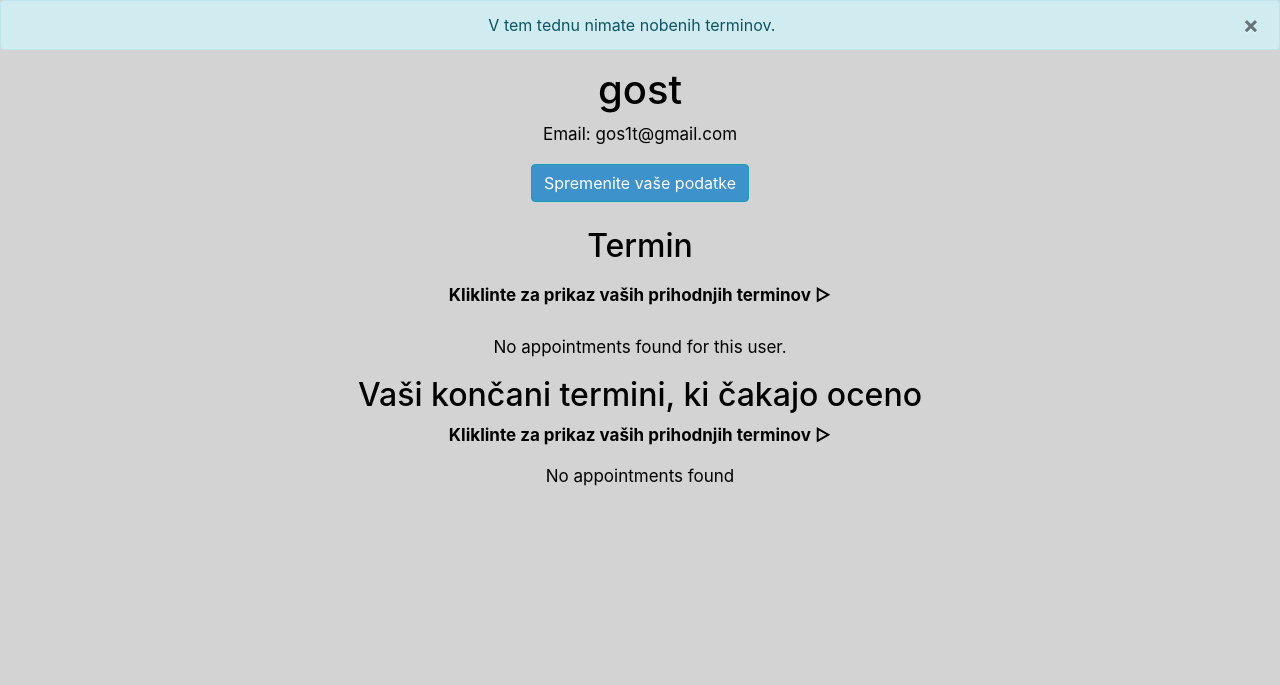
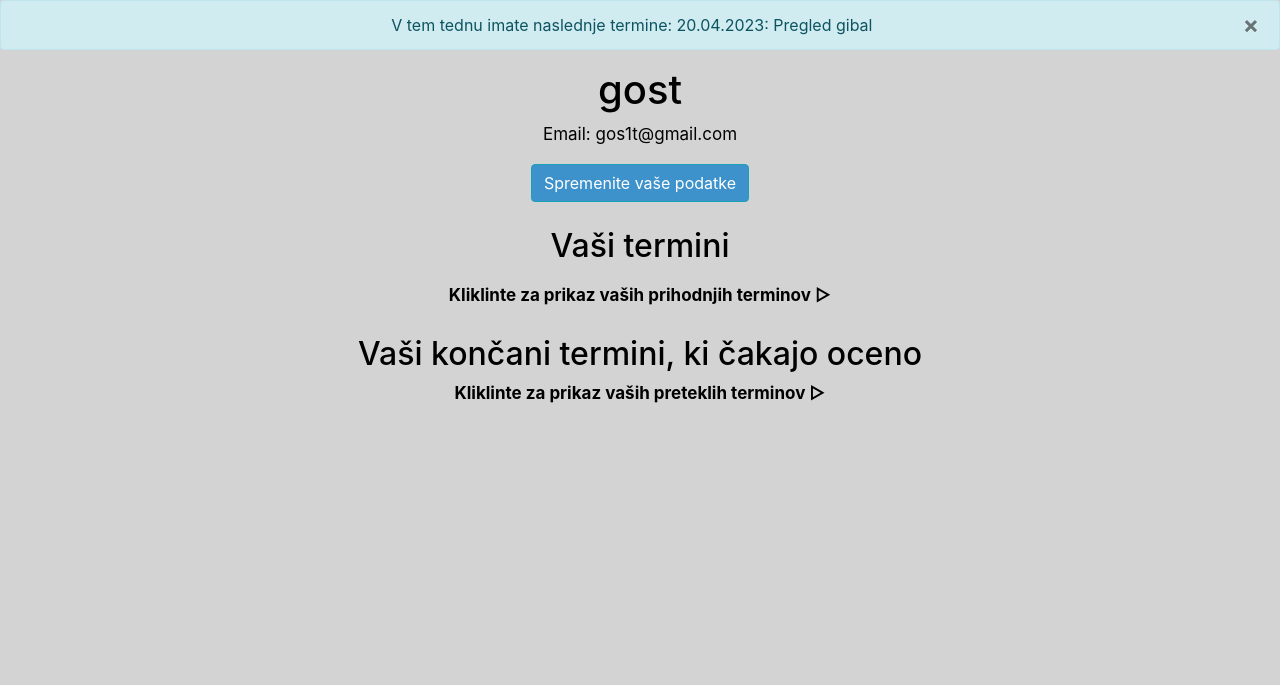
Before and after one commit to Kebezo/delaj, a Flask app: page /user in a window 1280 px wide. Shown: the part 70-755 px from the top of the page. Run offline with Flask 2, Linux system fonts and the light colour scheme; a user stored in the database is signed in; data comes from the database, SQL or seed files in the repository; both versions use the stored data as it was after the commit; some libraries are stand-ins or nearby versions.

Commit message:
katarina

```diff
--- a/market/Forms.py
+++ b/market/Forms.py
@@ -18,7 +18,7 @@ class RegisterForm(FlaskForm):
     def validate_email_address(self, email_address_to_check):
         email_address = User.query.filter_by(email_address=email_address_to_check.data).first()
         if email_address:
-            raise ValidationError('Email ime že obstaja')
+            raise ValidationError('Elektronski naslov že obstaja')
 
     username = StringField(label='Uporabniško ime:', validators=[Length(min=2, max=30), DataRequired()])
     email_address = StringField(label='E-mail:', validators=[Email(), DataRequired()])
--- a/market/__init__.py
+++ b/market/__init__.py
@@ -5,8 +5,8 @@ from flask_login import LoginManager
 from flask_migrate import Migrate
 
 app = Flask(__name__)
-#app.config['SQLALCHEMY_DATABASE_URI'] = 'sqlite:///market.db'
-app.config['SQLALCHEMY_DATABASE_URI'] = 'postgresql://famnsunqzhgcyy:55c707ba6311bbdb6c76e957be4858f79dbadeb7795e5bb8e4bbd56a6d7e678d@ec2-3-234-204-26.compute-1.amazonaws.com:5432/d1ubpqjkg8edrs'
+app.config['SQLALCHEMY_DATABASE_URI'] = 'sqlite:///market.db'
+#app.config['SQLALCHEMY_DATABASE_URI'] = 'postgresql://famnsunqzhgcyy:55c707ba6311bbdb6c76e957be4858f79dbadeb7795e5bb8e4bbd56a6d7e678d@ec2-3-234-204-26.compute-1.amazonaws.com:5432/d1ubpqjkg8edrs'
 #randomly genereirano hexadecimal stevilo
 app.config['SECRET_KEY'] = '52627e432fe1def0e3834e53'
 bcrypt = Bcrypt(app)
--- a/market/templates/includes/itemsmodals.html
+++ b/market/templates/includes/itemsmodals.html
@@ -149,7 +149,7 @@ body.modal-open {
                         </div>
                     </div>
                 </div>
-                <button class="btn btn-secondary" data-bs-dismiss="modal" type="button">Close</button>
+                <button class="btn btn-secondary" data-bs-dismiss="modal" type="button">Zaprite</button>
             </div>
         </div>
     </div>
--- a/market/templates/user.html
+++ b/market/templates/user.html
@@ -92,7 +92,7 @@ td, th {
             Spremenite vaše podatke
         </button>
         <br><br>
-        <h2>Termin</h2>
+        <h2>Vaši termini</h2>
         <p class="appointment-box"><b>Kliklinte za prikaz vaših prihodnjih terminov &#9655;</b></p>
         {% if appointments %}
         <table class="table table-hover table"
@@ -175,7 +175,7 @@ td, th {
     </div>
 
     <h2>Vaši končani termini, ki čakajo oceno</h2>
-    <p class="appointment-bo"><b>Kliklinte za prikaz vaših prihodnjih terminov &#9655;</b></p>
+    <p class="appointment-bo"><b>Kliklinte za prikaz vaših preteklih terminov &#9655;</b></p>
     {% if past_appointments %}
 
     <table class="table table-hover table" id="tble" style="color: white; display:none; background-color: #3E92CC">
```
Also changed, not shown: market/templates/zdravnik.html (+4 -3 lines), market/market.db.
